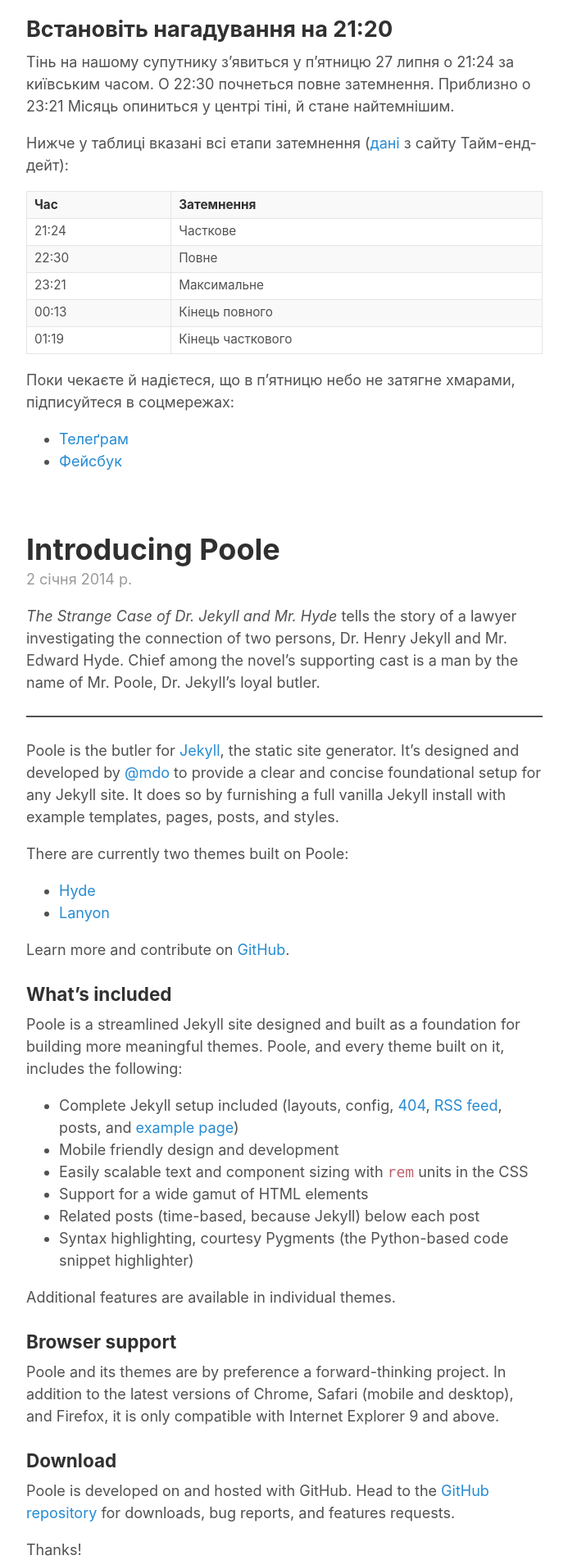
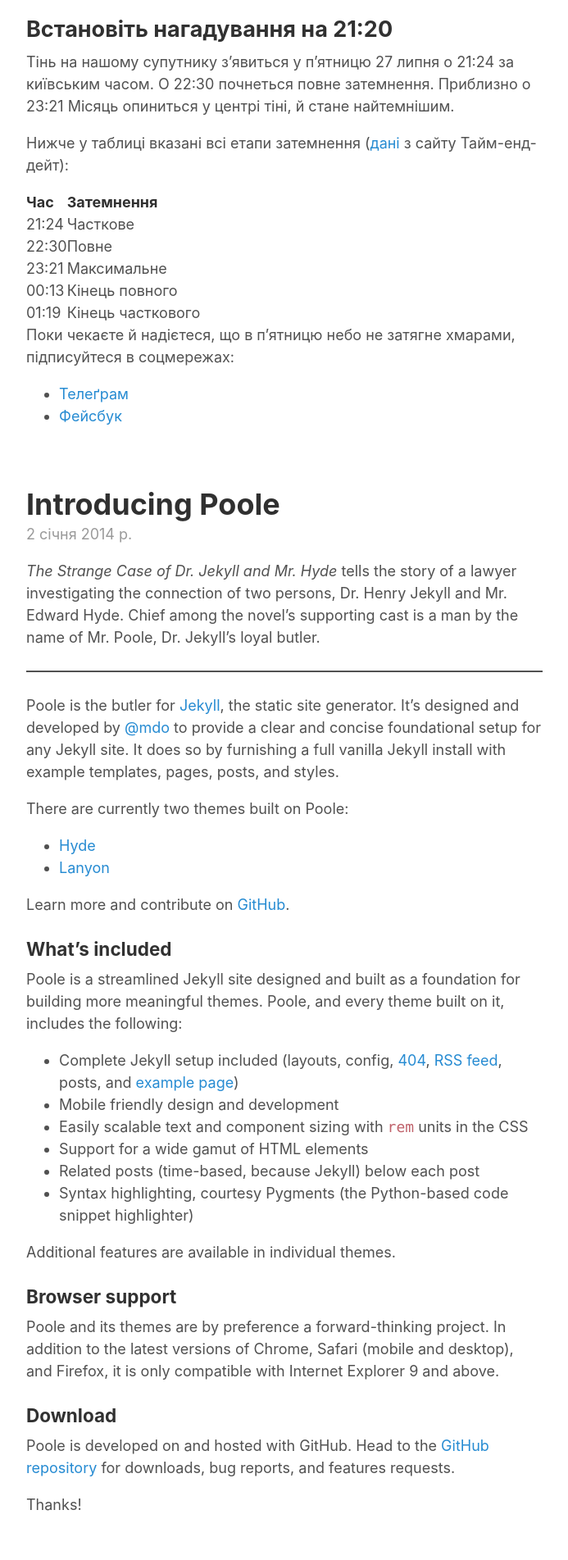
Before and after one commit to pnmrnko/pnmrnko.github.io, a Jekyll site: the page built from index.html, in a window 1280 px wide. Shown: the part 1539-3442 px from the top of the page at 82% size, without its empty margins (293-986 px from the left). Built offline with Jekyll 4.4.1, drawn with Linux system fonts in a browser that asks for light colours; the list of posts is cut into pages by our own code.

Commit message:
Simplify tables

```diff
--- a/_sass/_base.scss
+++ b/_sass/_base.scss
@@ -89,25 +89,21 @@ img {
   border-radius: 5px;
 }
 
+table, thead, tbody, tr, th, td,
+{
+  margin: 0;
+  padding: 0;
+  outline: none;
+  text-indent: 0;
+  font-size: 100%;
+  font-style: normal;
+  font-weight: normal;
+  text-align: left;
+  vertical-align: baseline;
+}
+
 table {
-  margin-bottom: 1rem;
-  width: 100%;
-  font-size: 85%;
-  border: 1px solid #e5e5e5;
+  empty-cells: show;
+  border-spacing: 0;
   border-collapse: collapse;
 }
-
-td,
-th {
-  padding: .25rem .5rem;
-  border: 1px solid #e5e5e5;
-}
-
-th {
-  text-align: left;
-}
-
-tbody tr:nth-child(odd) td,
-tbody tr:nth-child(odd) th {
-  background-color: #f9f9f9;
-}
```
